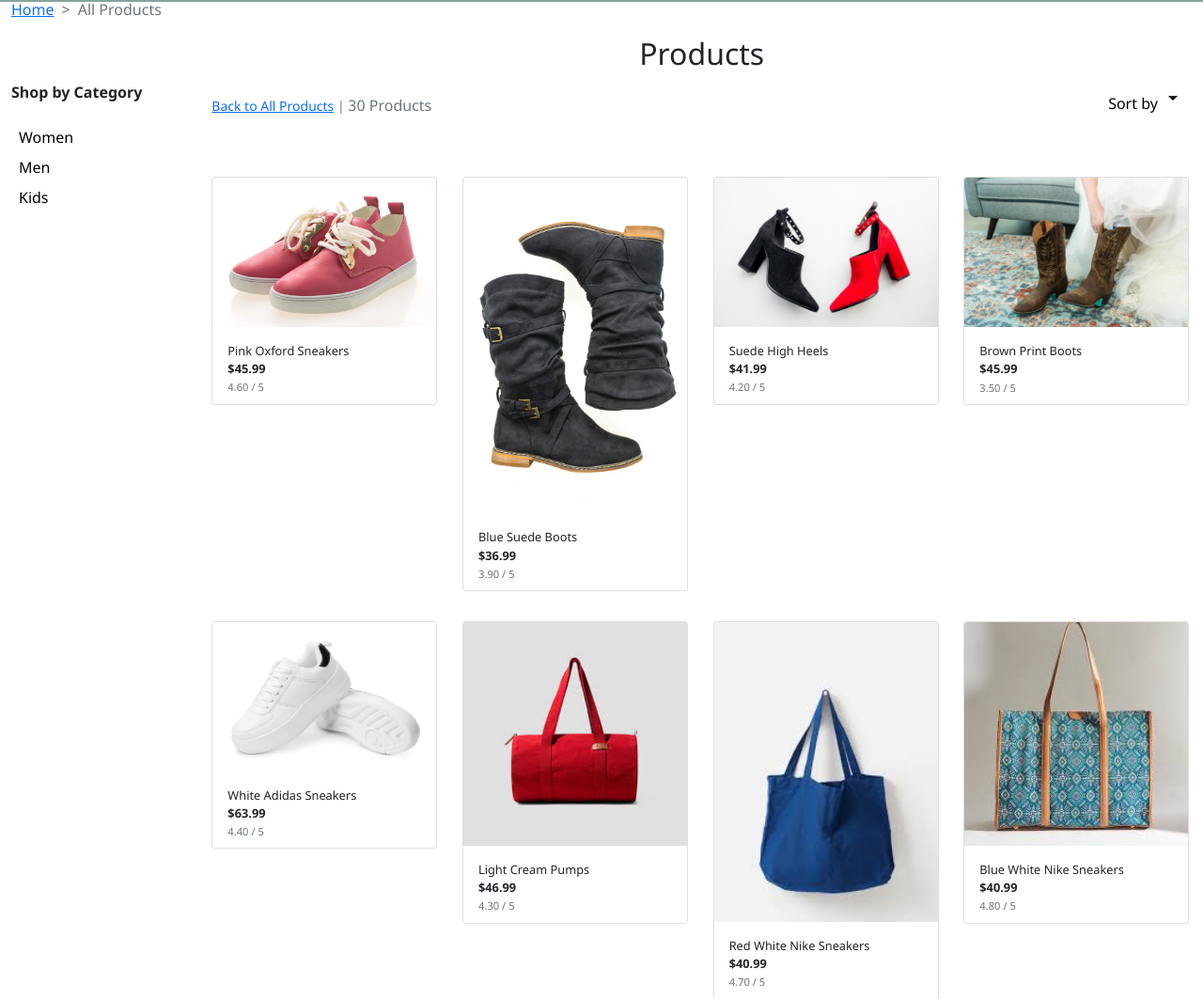
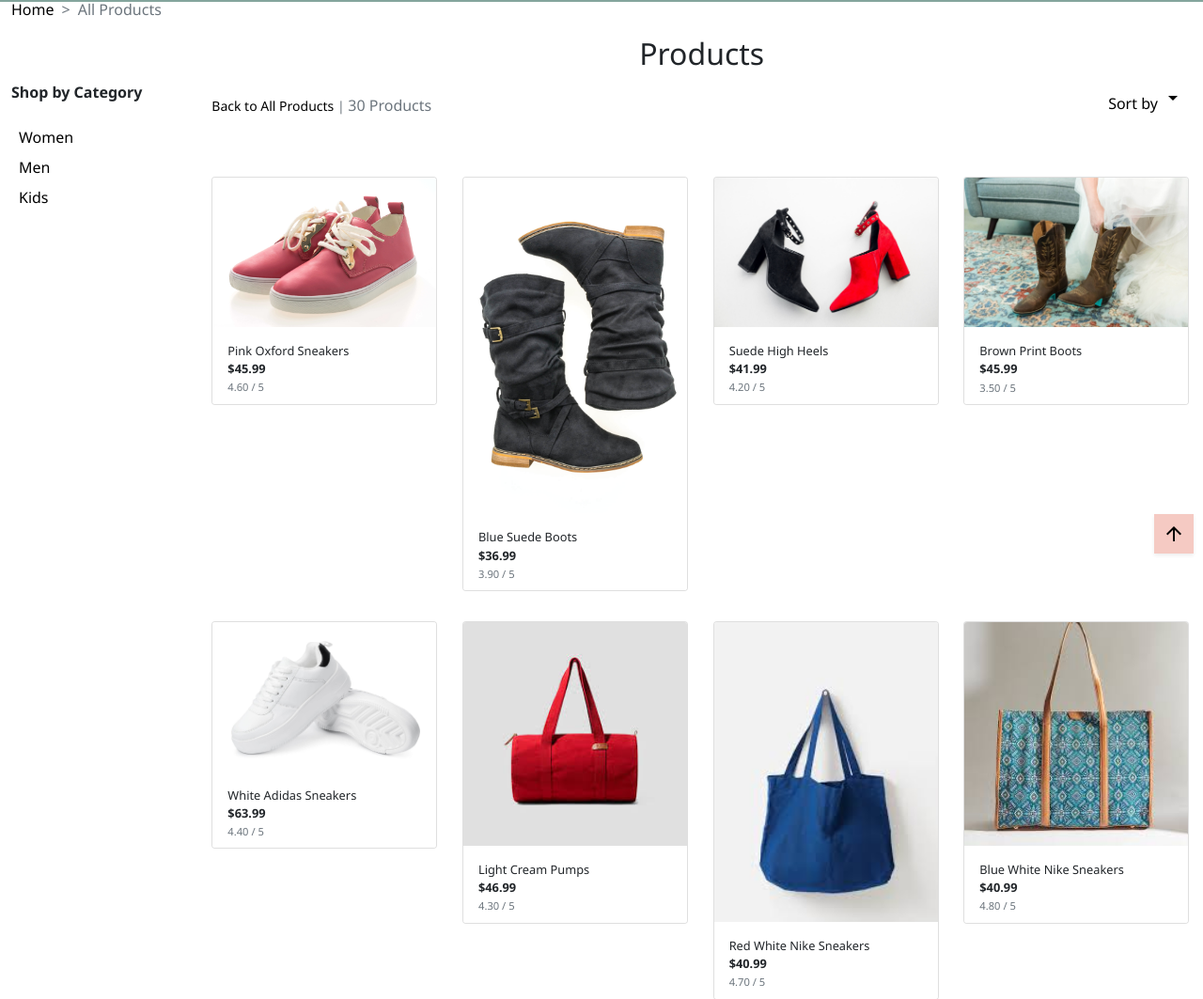
Before and after one commit to irebernardidev/Footwear-Fusion, a Django app: page /products/ in a window 1280 px wide. Shown: the part 201-1264 px from the top of the page at 94% size. Run offline with Django 3.2, Linux system fonts and the light colour scheme; data comes from the database, SQL or seed files in the repository.

Commit message:
Implement 'Back to Top' Button Feature

```diff
--- a/products/templates/products/products.html
+++ b/products/templates/products/products.html
@@ -21,8 +21,8 @@
                 <div class="col-lg-2 d-none d-lg-block">
                     <!-- Side Nav -->
                     {% if var_category == "women" %}
-                    <p class="fw-bold mt-5">Shop by Item</p>
-                    <ul class="list-unstyled">
+                        <p class="fw-bold mt-5">Shop by Item</p>
+                        <ul class="list-unstyled">
                             <li class="nav-item">
                                 <a class="nav-link pb-0 {% if var_subcategory == 'sandals' %}fw-bold{% endif %}"
                                 href="{% url 'products' %}?category=women&subcategory=sandals">Sandals</a>
@@ -76,7 +76,7 @@
                                 href="{% url 'products' %}?category=women&subcategory=new_arrivals">New Arrivals</a>
                             </li>
                         </ul>
-                        {% elif var_category == "men" %}
+                    {% elif var_category == "men" %}
                         <p class="fw-bold mt-5">Shop by Item</p>
                         <ul class="list-unstyled">
                             <li class="nav-item">
@@ -191,7 +191,7 @@
                             <div class="flex-grow-1">
                                 <p class="text-muted mt-3 text-center text-md-start">
                                     {% if search_term or current_categories or current_sorting != 'None_None' %}
-                                    <span class="small"><a href="{% url 'products' %}">Back to All Products</a> | </span>
+                                        <span class="small"><a href="{% url 'products' %}">Back to All Products</a> | </span>
                                     {% endif %}
                                     {{ products|length }} Products{% if search_term %} found for <strong>"{{ search_term }}"</strong>{% endif %}
                                 </p>
@@ -207,22 +207,25 @@
                                         <li><a class="dropdown-item" href="{% url 'products' %}?category={{ var_category }}&subcategory={{ var_subcategory }}&sort=price&direction=asc">By Price (Lowest to Highest)</a></li>
                                         <li><a class="dropdown-item" href="{% url 'products' %}?category={{ var_category }}&subcategory={{ var_subcategory }}&sort=price&direction=desc">By Price (Highest to Lowest)</a></li>
                                         <li><a class="dropdown-item" href="{% url 'products' %}?category={{ var_category }}&subcategory={{ var_subcategory }}&sort=rating&direction=desc">By Rating</a></li>
+                                        <li><a class="dropdown-item" href="{% url 'products' %}?category={{ var_category }}&subcategory={{ var_subcategory }}&sort=name&direction=asc">By Color</a></li>
                                     {% elif var_category and var_subcategory == None %}
                                         <li><a class="dropdown-item" href="{% url 'products' %}?category={{ var_category }}&sort=price&direction=asc">By Price (Lowest to Highest)</a></li>
                                         <li><a class="dropdown-item" href="{% url 'products' %}?category={{ var_category }}&sort=price&direction=desc">By Price (Highest to Lowest)</a></li>
                                         <li><a class="dropdown-item" href="{% url 'products' %}?category={{ var_category }}&sort=rating&direction=desc">By Rating</a></li>
+                                        <li><a class="dropdown-item" href="{% url 'products' %}?category={{ var_category }}&sort=name&direction=asc">By Color</a></li>
                                     {% elif var_category == None and var_subcategory %}
                                         <li><a class="dropdown-item" href="{% url 'products' %}?subcategory={{ var_subcategory }}&sort=price&direction=asc">By Price (Lowest to Highest)</a></li>
                                         <li><a class="dropdown-item" href="{% url 'products' %}?subcategory={{ var_subcategory }}&sort=price&direction=desc">By Price (Highest to Lowest)</a></li>
                                         <li><a class="dropdown-item" href="{% url 'products' %}?subcategory={{ var_subcategory }}&sort=rating&direction=desc">By Rating</a></li>
+                                        <li><a class="dropdown-item" href="{% url 'products' %}?subcategory={{ var_subcategory }}&sort=name&direction=asc">By Color</a></li>
                                     {% else %}
                                         <li><a class="dropdown-item" href="{% url 'products' %}?sort=price&direction=asc">By Price (Lowest to Highest)</a></li>
                                         <li><a class="dropdown-item" href="{% url 'products' %}?sort=price&direction=desc">By Price (Highest to Lowest)</a></li>
                                         <li><a class="dropdown-item" href="{% url 'products' %}?sort=rating&direction=desc">By Rating</a></li>
+                                        <li><a class="dropdown-item" href="{% url 'products' %}?sort=name&direction=asc">By Color</a></li>
                                     {% endif %}
                                 </ul>
                             </div>
-
                             <!-- Filtering -->
 
                         </div>
@@ -262,5 +265,21 @@
                 </div>
             </div>
         </div>
+        <!-- Back to top button -->
+        <div class="btt-button shadow-sm rounded-0">
+            <a class="btt-link d-flex h-100">
+                <span class="material-icons mx-auto my-auto">arrow_upward</span>
+            </a>
+        </div>
     </section>
+
 {% endblock %}
+
+{% block postloadjs %}
+    {{ block.super }}
+    <script type="text/javascript">
+		$('.btt-link').click(function(e) {
+			window.scrollTo(0,0)
+		})
+	</script>
+{% endblock %}
--- a/products/views.py
+++ b/products/views.py
@@ -1,6 +1,7 @@
 from django.shortcuts import render, redirect, reverse, get_object_or_404
 from django.contrib import messages
 from django.db.models import Q
+from django.db.models.functions import Lower
 from .models import Product, Category, Subcategory
 
 
@@ -77,7 +78,7 @@ def all_products(request):
     print("var_subcategory: ", var_subcategory)
     print("current_categories: ", categories)
     print("current_subcategories: ", subcategories)
-    print("sorting: ", sort)
+    print("current_sorting: ", sort)
     return render(request, 'products/products.html', context)
 
 
--- a/static/css/base.css
+++ b/static/css/base.css
@@ -8,6 +8,11 @@ body {
 
 .text-white {
     color: #fff !important;
+}
+
+a {
+    color: #000;
+    text-decoration: none;
 }
 
 /* Buttons */
@@ -78,6 +83,19 @@ nav {
     margin-bottom: 2rem;
 }
 
+.btt-button {
+    background-color: #F5CAC3;
+    height: 42px;
+    width: 42px;
+    position: fixed;
+    bottom: 10px;
+    right: 10px;
+}
+
+.btt-link {
+    cursor: pointer;
+}
+
 /* --------- MEDIA QUERIES --------- */
 /* Adjust container width for extra-large (xl) screens */
 @media screen and (min-width: 1200px) {
```
